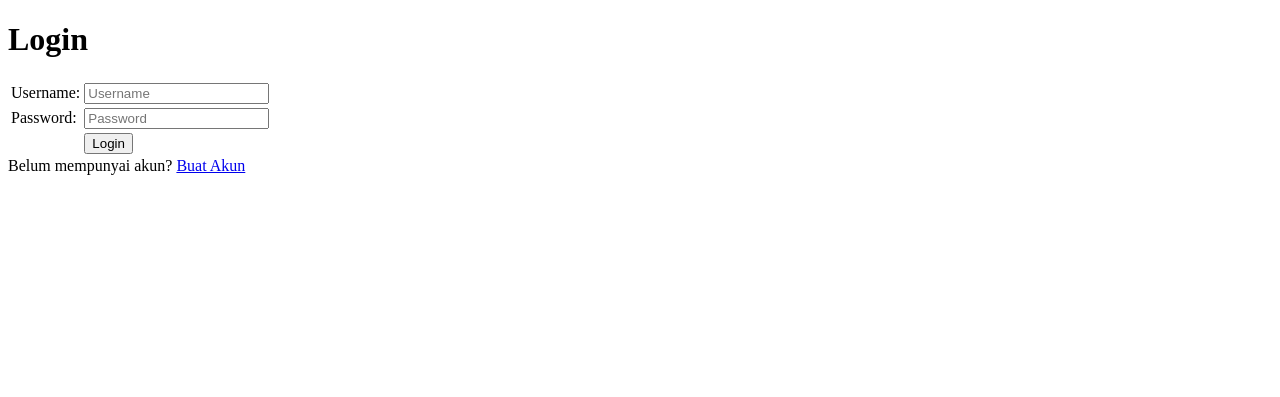
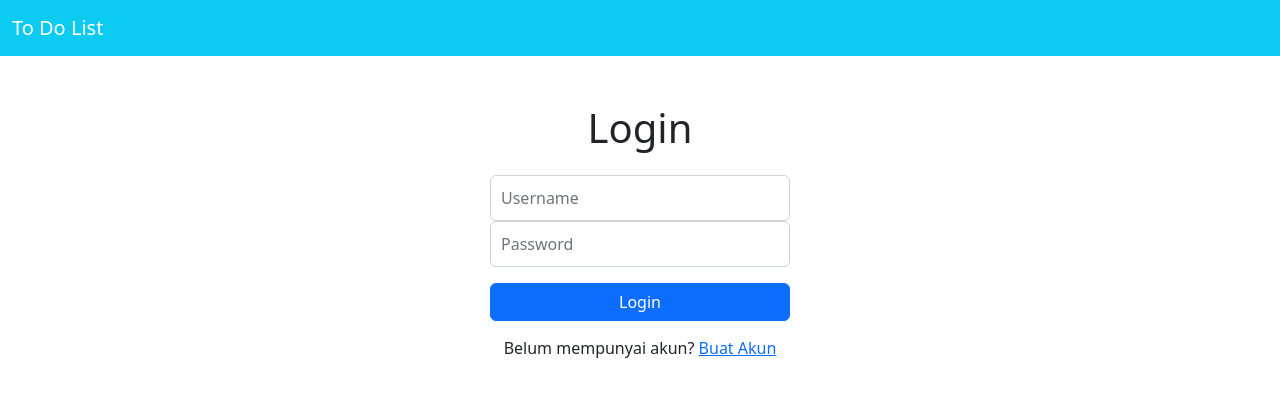
Before and after one commit to stevennovaryo/task-management, a Django app: page /todolist/login/ in a window 1280 px wide. Shown: the top 397 px of the page. Run offline with Django 4.2, Linux system fonts and the light colour scheme.

Commit message:
Better login

```diff
--- a/static/css/style.css
+++ b/static/css/style.css
@@ -0,0 +1,18 @@
+.form-signin {
+    width: 100%;
+    max-width: 330px;
+    padding: 15px;
+    margin: 0 auto;
+  }
+
+  .form-signin .form-control {
+    position: relative;
+    box-sizing: border-box;
+    height: auto;
+    padding: 10px;
+    font-size: 16px;
+  }
+
+  .form-signin .btn {
+    width: 100%;
+  }
--- a/templates/base.html
+++ b/templates/base.html
@@ -6,6 +6,11 @@
   <meta charset="UTF-8">
   <meta name="viewport" content="width=device-width, initial-scale=1.0">
   <link rel="stylesheet" href="{% static 'css/style.css' %}">
+  <link href="https://cdn.jsdelivr.net/npm/bootstrap@5.2.1/dist/css/bootstrap.min.css" rel="stylesheet" integrity="sha384-iYQeCzEYFbKjA/T2uDLTpkwGzCiq6soy8tYaI1GyVh/UjpbCx/TYkiZhlZB6+fzT" crossorigin="anonymous">
+  <nav class="navbar navbar-expand-lg bg-info">
+    {% block navbar %}
+    {% endblock navbar %}
+  </nav>
   {% block meta %}
   {% endblock meta %}
 </head>
--- a/todolist/templates/login.html
+++ b/todolist/templates/login.html
@@ -4,30 +4,24 @@
 <title>Login</title>
 {% endblock meta %}
 
+{% block navbar %}
+<div class="container-fluid">
+    <a class="navbar-brand text-white" href="#">To Do List</a>
+</div>
+{% endblock navbar %}
+
 {% block content %}
 
-<div class = "login">
+<div class = "container-fluid text-center mt-5">
 
     <h1>Login</h1>
 
-    <form method="POST" action="">
+    <form method="POST" action="" class="form-signin">
         {% csrf_token %}
-        <table>
-            <tr>
-                <td>Username: </td>
-                <td><input type="text" name="username" placeholder="Username" class="form-control"></td>
-            </tr>
+        <input type="text" name="username" placeholder="Username" class="form-control">
+        <input type="password" name="password" placeholder="Password" class="form-control">
 
-            <tr>
-                <td>Password: </td>
-                <td><input type="password" name="password" placeholder="Password" class="form-control"></td>
-            </tr>
-
-            <tr>
-                <td></td>
-                <td><input class="btn login_btn" type="submit" value="Login"></td>
-            </tr>
-        </table>
+        <input class="btn btn-primary mt-3" type="submit" value="Login">
     </form>
 
     {% if messages %}
```
